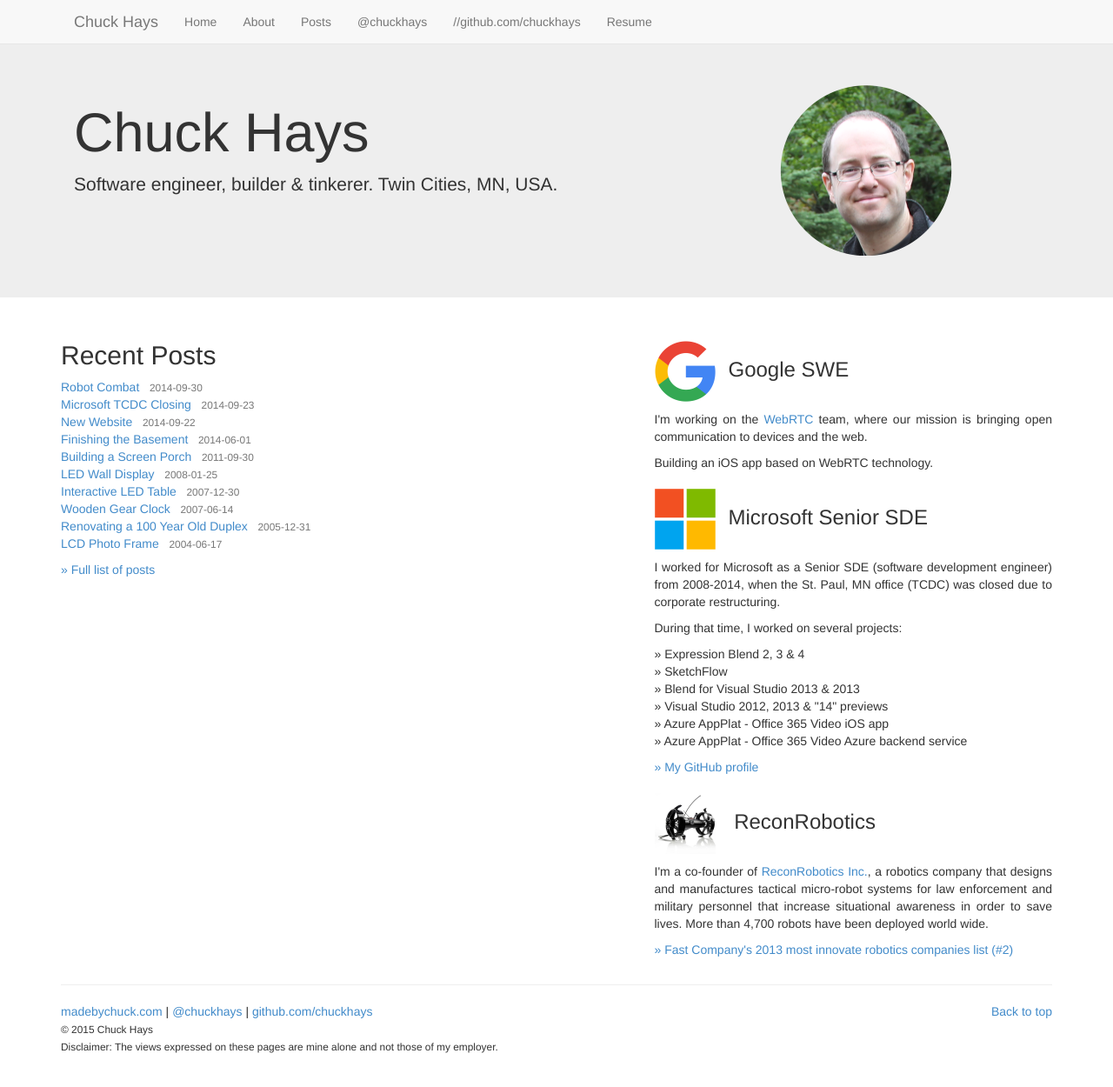
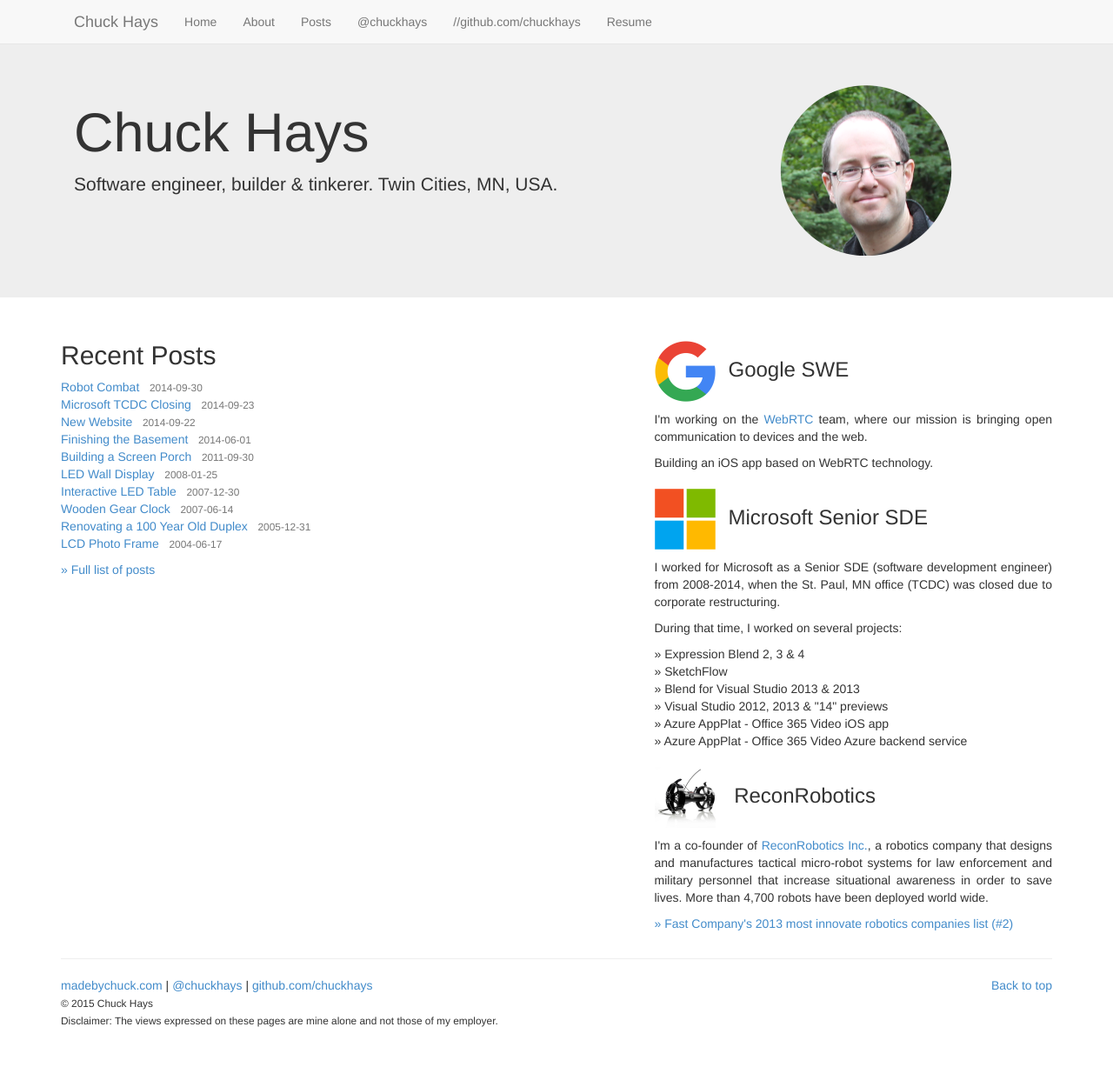
Before and after one commit to chuckhays/chuckhays.github.io, a Jekyll site: the page built from index.html, in a window 1280 px wide and 1263 px high. Shown: the top 1250 px of the window at 87% size. Built offline with Jekyll 4.4.1, drawn with Linux system fonts in a browser that asks for light colours; nearby versions of some CDN libraries; Markdown is read by kramdown in place of the engine named in the settings; the list of posts is cut into pages by our own code.

Commit message:
Update index.html

```diff
--- a/index.html
+++ b/index.html
@@ -51,10 +51,6 @@
 				<li>&raquo; Azure AppPlat - Office 365 Video Azure backend service</li>
 			</ul>
 
-			<ul class="list-unstyled">
-				<li><a href="http://www.github.com/chuckhays/">&raquo; My GitHub profile</a></li>
-			</ul>
-
 			<h3>
 				<img src="images/robot_small.jpg" style="width: 70px; height: 70px; margin-right:15px" />
 				ReconRobotics
```
